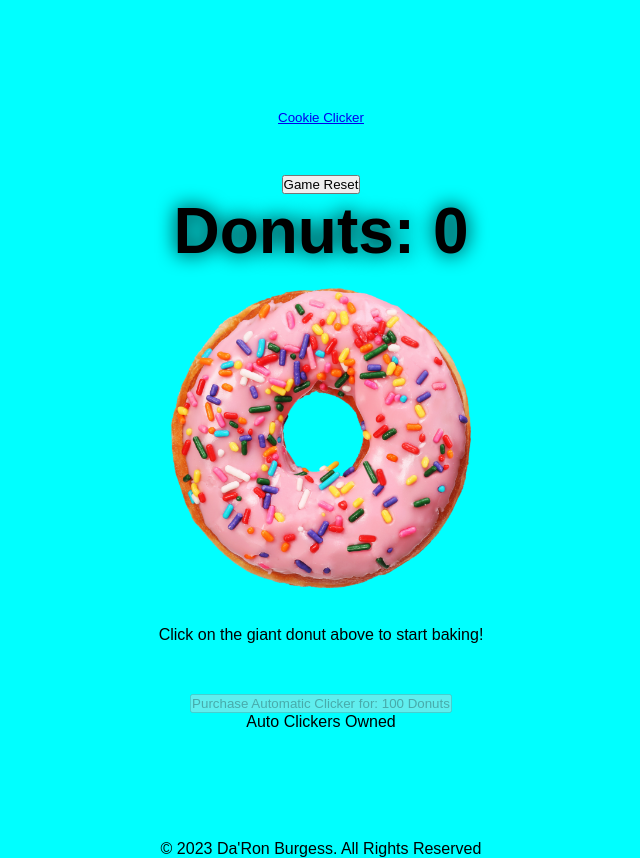
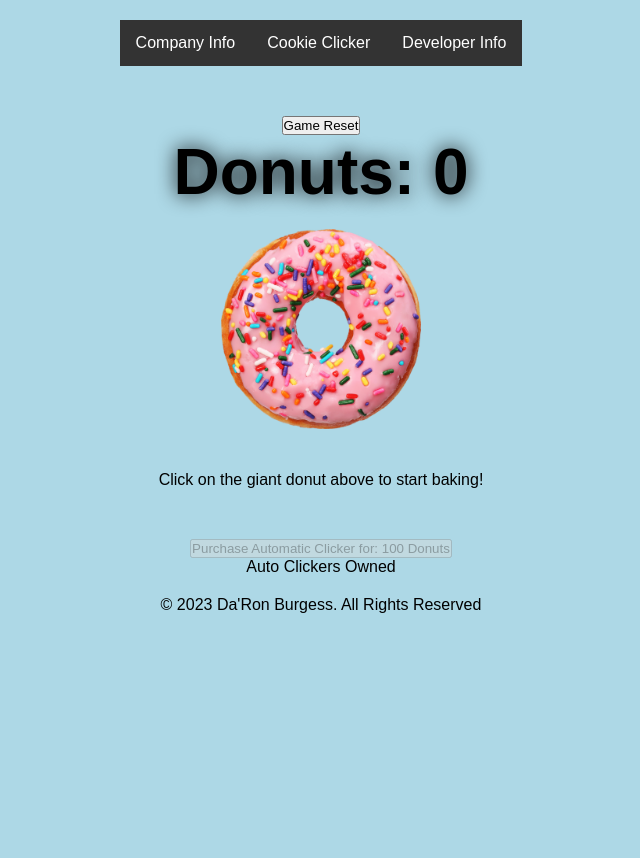
Before and after one commit to DaRonBurgess/Donut-Maker, a plain HTML site: page index.html in a window 1280 px wide. Shown: the whole page, without its empty margins (319-959 px from the left). After the commit the page ends 800 px from the top, so only its background shows below. Drawn offline with Linux system fonts and the light colour scheme.

Commit message:
Final Submission

```diff
--- a/index.html
+++ b/index.html
@@ -9,11 +9,41 @@
 </head>
 <body>
     <main class="main-container">
-        <header class="header">
-            <nav class="nav-bar">
-                <a href="https://orteil.dashnet.org/cookieclicker/">Cookie Clicker</a>
-            </nav>
-        </header>
+        <div class="navbar">
+            <div class="dropdown">
+                <button class="drop-button">Company Info</button>
+                    <div class="dropdown-info">
+                        <p id="company-info">Welcome to Fred the Baker Baking Company!
+                            <br>
+                        Fred the Baker Baking Company is a family owned company that was established in 1936. The company was started by Fred Jones when he opened his first bakery in Columbus, Ohio. It started off as a local bakery with not much traffic until one day Fred's life changed forever. On June 5th, 1936 president Franklin D. Roosevelt walked into Fred's bakery and fell in love. The publicity from that presidential visit sent Fred's baking company spirally into success. The company is now owned and operated by Fred's great grandson Fred Jones &#8546; and to this day remains famous for being the bakery that inspired the creation of national donut day.</p>
+                    </div>
+            </div>
+            <a href="https://orteil.dashnet.org/cookieclicker/">Cookie Clicker</a>
+            <div class="dropdown">
+                <button class="drop-button">Developer Info</button>
+                    <div class="dropdown-info">
+                        <p id="developer-info">Created by: DaRon Burgess
+                            <br>
+                        Hello to all visitors. As stated above, my name is DaRon and this is my donut clicker game. This game is simple yet addicting at the same time. Below is a link to my Professional Portfolio as well as a link to my GitHub account if you are interested in checking out some of my other work.</p>
+                        <br>
+                        <ul>
+                            <div class="github-link">
+                                <a href="https://github.com/DaRonBurgess">GitHub</a>
+                            </div>
+                        </ul>
+                    </div>
+            </div>
+        </div>
+
+
+
+
+
+
+
+        <!-- <nav class="nav-bar">
+            <a href="https://orteil.dashnet.org/cookieclicker/">Cookie Clicker</a>
+        </nav> -->
         <section class="manuel-donut-click">
             <button id="new-game" onclick="reset()">Game Reset</button>
             <p id="donut-count">Donuts: 0</p>
@@ -22,7 +52,6 @@
             </div>
             <br>
             <span>Click on the giant donut above to start baking!</span>
-            <!-- <button id="make-donuts" onclick="makeDonuts()">Click here to make Donuts!</button> -->
         </section>
         <section id="auto-donut-click">
             <button id="auto-clicker" class="click" onclick="autoClicker()">Purchase Automatic Clicker for: 100 Donuts</button>
@@ -30,11 +59,11 @@
             <span id="auto-clickers-owned">Auto Clickers Owned</span>
         </section>
     </main>
+    <script src="main.js"></script>
     <div id="footer">
         <footer>
             &copy; 2023 Da'Ron Burgess. All Rights Reserved
         </footer>
     </div>
-    <script src="main.js"></script>
 </body>
 </html>
--- a/style.css
+++ b/style.css
@@ -1,24 +1,74 @@
 * {
+    margin: 0;
     padding: 0;
-    margin: 0;
     font-family: Arial, Helvetica, sans-serif;
-    /* overflow: hidden; */
+}
 
+body {
+    background-color: lightblue;
 }
 
 .main-container {
-height: 100vh;
 display: flex;
-justify-content: center;
 align-items: center;
 flex-direction: column;
 gap: 50px;
-background-color: aqua;
 padding: 20px;
 }
 
-.nav-bar {
-    font-size: smaller;
+.navbar {
+    overflow: hidden;
+    background-color: #333;
+}
+
+.navbar a {
+    float: left;
+    text-align: center;
+    font-size: 16px;
+    padding: 14px 16px;
+    text-decoration: none;
+    color: white;
+}
+
+.dropdown {
+    float: left;
+}
+
+.dropdown .drop-button {
+    border: none;
+    font-size: 16px;
+    padding: 14px 16px;
+    background-color: #333;
+    color: white;
+}
+
+.navbar a:hover, .dropdown:hover .drop-button {
+    background-color: #f3b0bf;
+}
+
+.dropdown-info {
+    display: none;
+    position: absolute;
+    background-color: whitesmoke;
+    max-width: 500px;
+    min-width: 105px;
+    box-shadow: 0px 1px 10px 0px black;
+}
+
+.dropdown-info p {
+    float: none;
+    display: block;
+    text-align: left;
+    padding: 12px 16px;
+    color: black;
+}
+
+.dropdown-info p:hover {
+    background-color: lightgrey;
+}
+
+.dropdown:hover .dropdown-info {
+    display: block;
 }
 
 #donut-count {
@@ -31,17 +81,9 @@ padding: 20px;
 }
 
 img {
-    height: 300px;
-    width: 300px;
-    display: flex;
-    justify-content: center;
-    align-items: center;
-    flex-direction: column;
-    gap: 50px;
-    padding: 20px
-}
-
-#donut-img {
+    height: 200px;
+    width: 200px;
+    padding: 20px;
     cursor: pointer;
 }
 
@@ -56,6 +98,9 @@ section {
 }
 
 #footer {
-    background-color: aqua;
+    margin: 0;
     text-align: center;
+    background-color: lightblue;
+    width: 100%;
+    height: 1.5rem;
 }
```
